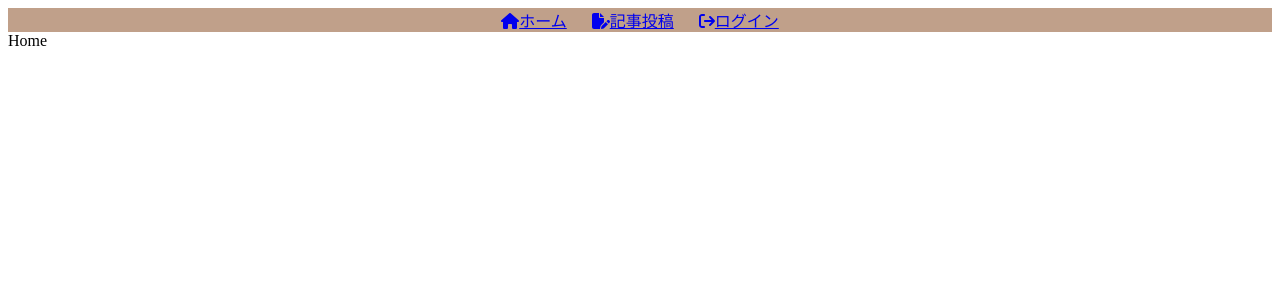
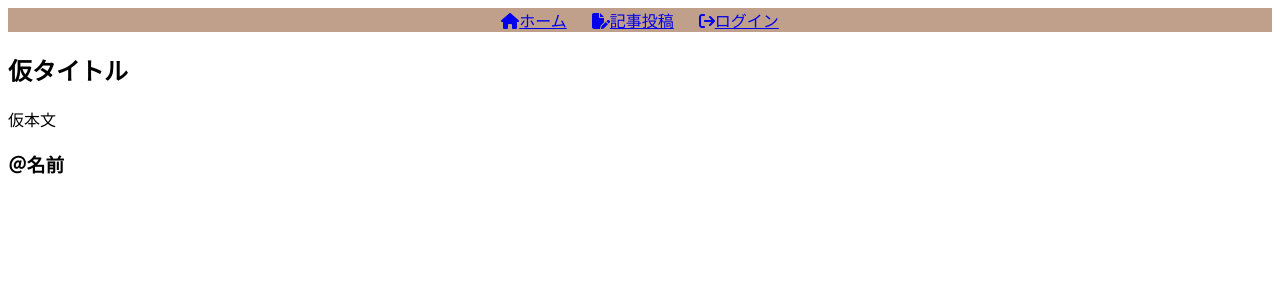
Before and after one commit to kentem-sh-kitazawa/blog, a React (Vite) app: page / in a window 1280 px wide. Shown: the top 300 px of the page. Built offline with nearby package versions, Linux system fonts and the light colour scheme.

Commit message:
ホーム画面にHTML要素を仮置き

```diff
--- a/src/components/Home.tsx
+++ b/src/components/Home.tsx
@@ -1,7 +1,13 @@
 import React from "react";
 
 const Home = () => {
-  return <div>Home</div>;
+  return (
+    <div>
+      <h2>仮タイトル</h2>
+      <p>仮本文</p>
+      <h3>＠名前</h3>
+    </div>
+  );
 };
 
 export default Home;
```
